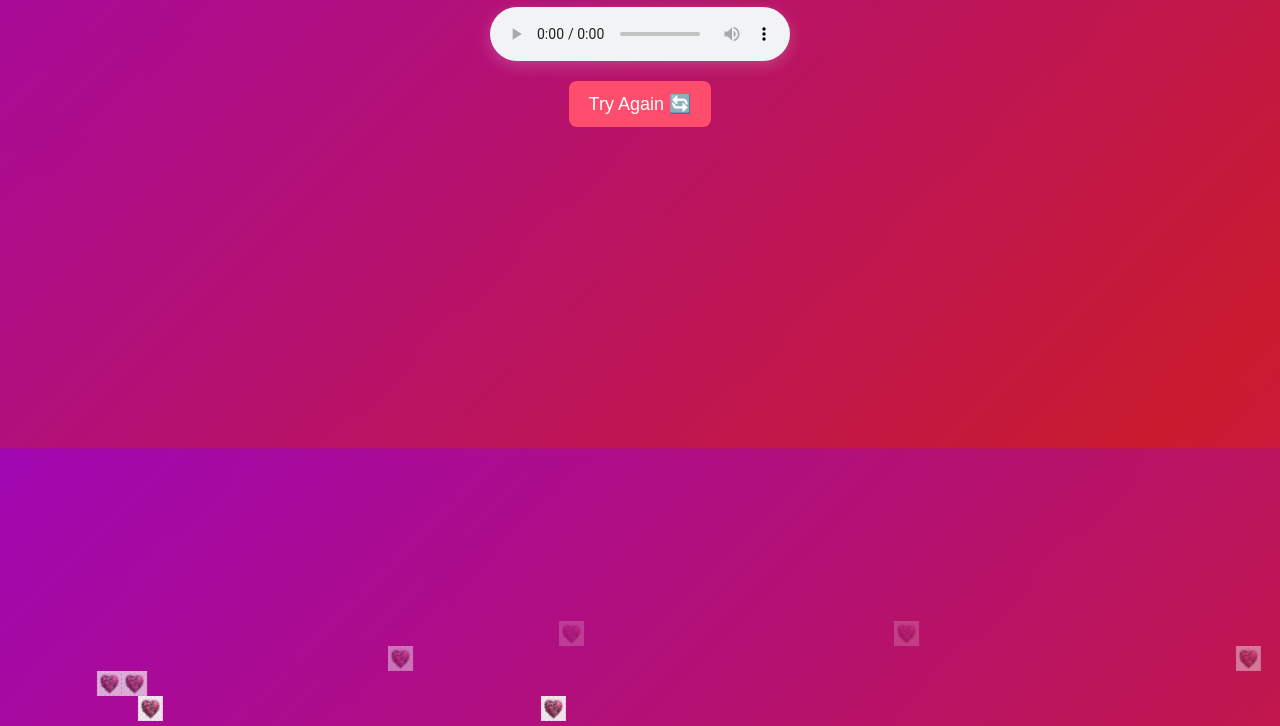
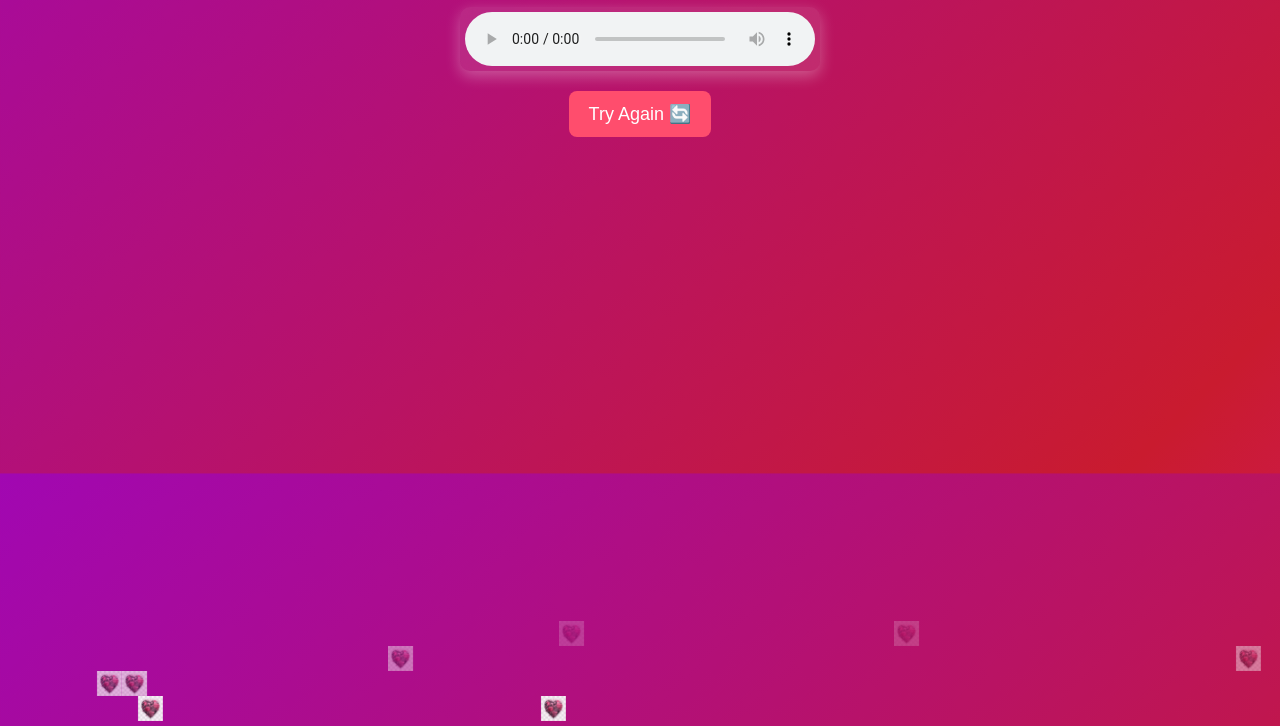
Before and after one commit to annujkhare/CompatibilityTest, a plain HTML site: page results.html in a window 1280 px wide. Shown: the part 74-800 px from the top of the page. Drawn offline with nearby package versions, Linux system fonts and the light colour scheme.

Commit message:
Update style.css

```diff
--- a/style.css
+++ b/style.css
@@ -66,12 +66,14 @@ button:hover {
 /* Centering the audio player */
 audio {
     display: block;
-    margin: 20px auto; /* Centers it horizontally */
-    width: 300px; /* Adjust width */
-    filter: drop-shadow(0px 4px 8px rgba(255, 255, 255, 0.2)); /* Soft glow effect */
+    margin: 20px auto; /* Center it */
+    width: 350px; /* Wider for better appearance */
+    background: rgba(255, 255, 255, 0.1); /* Semi-transparent background */
     border-radius: 10px; /* Rounded corners */
+    padding: 5px;
+    backdrop-filter: blur(10px); /* Adds a glass effect */
+    box-shadow: 0px 5px 15px rgba(255, 255, 255, 0.3); /* Soft glowing shadow */
 }
-
 /* Styling the "Try Again" button */
 .try-again {
     display: inline-block;
```
